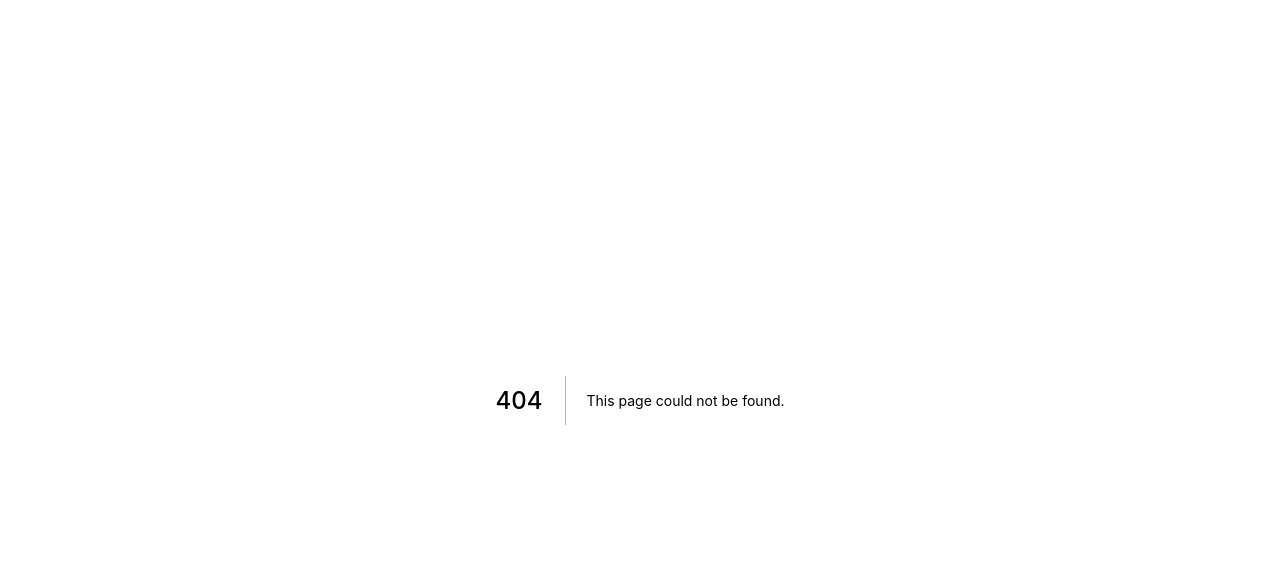
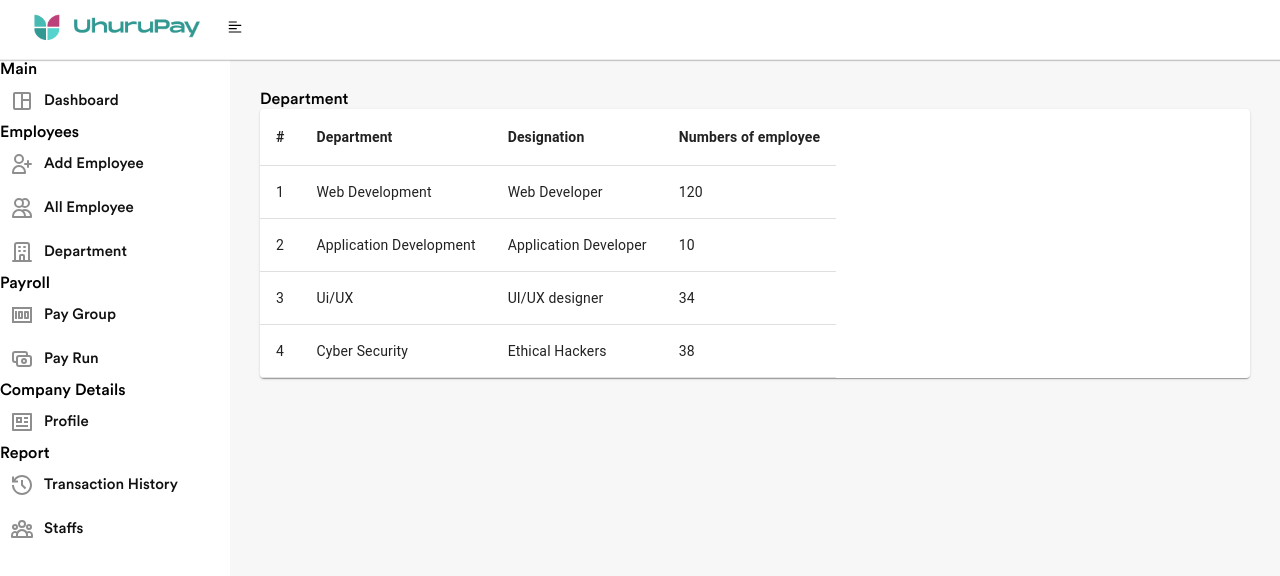
Before and after one commit to LekanSaheed/upayroll, a Next.js app: page /payroll/department in a window 1280 px wide. Before the commit this address had no page. Shown: the top 576 px of the page. Built offline with nearby package versions, Linux system fonts and the light colour scheme.

Commit message:
Fixed Table headers, added new pages

```diff
--- a/components/AllEmployees.js
+++ b/components/AllEmployees.js
@@ -7,6 +7,7 @@ import {
   TableHead,
   AppBar,
 } from "@mui/material";
+import StyledHead from "./StyledHead";
 
 const employees = [
   {
@@ -92,7 +93,7 @@ const AllEmployees = () => {
   return (
     <TableContainer component={Card}>
       <TableContainer>
-        <TableHead>
+        <StyledHead>
           <TableRow
             style={{
               wordBreak: "break-word",
@@ -115,7 +116,7 @@ const AllEmployees = () => {
             <TableCell>Email</TableCell>
             <TableCell>Address</TableCell>
           </TableRow>
-        </TableHead>
+        </StyledHead>
         <TableBody>
           {employees.map((e, id) => {
             return (
--- /dev/null
+++ b/components/Department.js
@@ -0,0 +1,86 @@
+import {
+  Card,
+  TableContainer,
+  TableRow,
+  TableCell,
+  TableBody,
+  TableHead,
+  AppBar,
+} from "@mui/material";
+import StyledHead from "./StyledHead";
+const departments = [
+  {
+    id: 1,
+    department: "Web Development",
+    designation: "	Web Developer",
+    numbers: 120,
+  },
+  {
+    id: 2,
+    department: "Application Development",
+    designation: "	Application Developer",
+    numbers: 10,
+  },
+  {
+    id: 3,
+    department: "Ui/UX ",
+    designation: "UI/UX designer",
+    numbers: 34,
+  },
+  {
+    id: 4,
+    department: "Cyber Security",
+    designation: "Ethical Hackers",
+    numbers: 38,
+  },
+];
+const Department = () => {
+  return (
+    <div>
+      Department
+      <TableContainer component={Card}>
+        <TableContainer>
+          <StyledHead>
+            <TableRow
+              style={{
+                wordBreak: "break-word",
+                whiteSpace: "normal",
+                whiteSpace: "nowrap",
+                textOverflow: "ellipsis",
+                width: "auto",
+              }}
+            >
+              <TableCell>#</TableCell>
+              <TableCell>Department</TableCell>
+              <TableCell>Designation</TableCell>
+              <TableCell>Numbers of employee</TableCell>
+            </TableRow>
+          </StyledHead>
+          <TableBody>
+            {departments.map((i, id) => {
+              return (
+                <TableRow
+                  style={{
+                    wordBreak: "break-word",
+                    whiteSpace: "normal",
+                    whiteSpace: "nowrap",
+                    textOverflow: "ellipsis",
+                    width: "auto",
+                  }}
+                  key={id}
+                >
+                  <TableCell>{i.id}</TableCell>
+                  <TableCell>{i.department}</TableCell>
+                  <TableCell>{i.designation}</TableCell>
+                  <TableCell>{i.numbers}</TableCell>
+                </TableRow>
+              );
+            })}
+          </TableBody>
+        </TableContainer>
+      </TableContainer>
+    </div>
+  );
+};
+
+export default Department;
--- /dev/null
+++ b/components/StyledHead.js
@@ -0,0 +1,16 @@
+import { TableHead } from "@mui/material";
+import { makeStyles } from "@mui/styles";
+const StyledHead = ({ children }) => {
+  const useStyles = makeStyles({
+    root: {
+      "& .MuiTableCell-head": {
+        fontWeight: "bolder",
+        backgroudColor: "#4bc2bc",
+      },
+    },
+  });
+  const classes = useStyles();
+  return <TableHead className={classes.root}>{children}</TableHead>;
+};
+
+export default StyledHead;
--- a/package.json
+++ b/package.json
@@ -11,6 +11,7 @@
     "@emotion/react": "^11.6.0",
     "@emotion/styled": "^11.6.0",
     "@mui/material": "^5.1.1",
+    "@mui/styles": "^5.1.1",
     "next": "12.0.4",
     "react": "17.0.2",
     "react-dom": "17.0.2",
--- /dev/null
+++ b/pages/payroll/department.js
@@ -0,0 +1,11 @@
+import Department from "../../components/Department";
+import Wrapper from "../../components/Wrapper";
+
+const Dept = () => {
+  return (
+    <Wrapper>
+      <Department />
+    </Wrapper>
+  );
+};
+export default Dept;
```
Also changed, not shown: components/Cards.js (+5 -4 lines), 1 other file (tests, documents, lock files or other folders).
